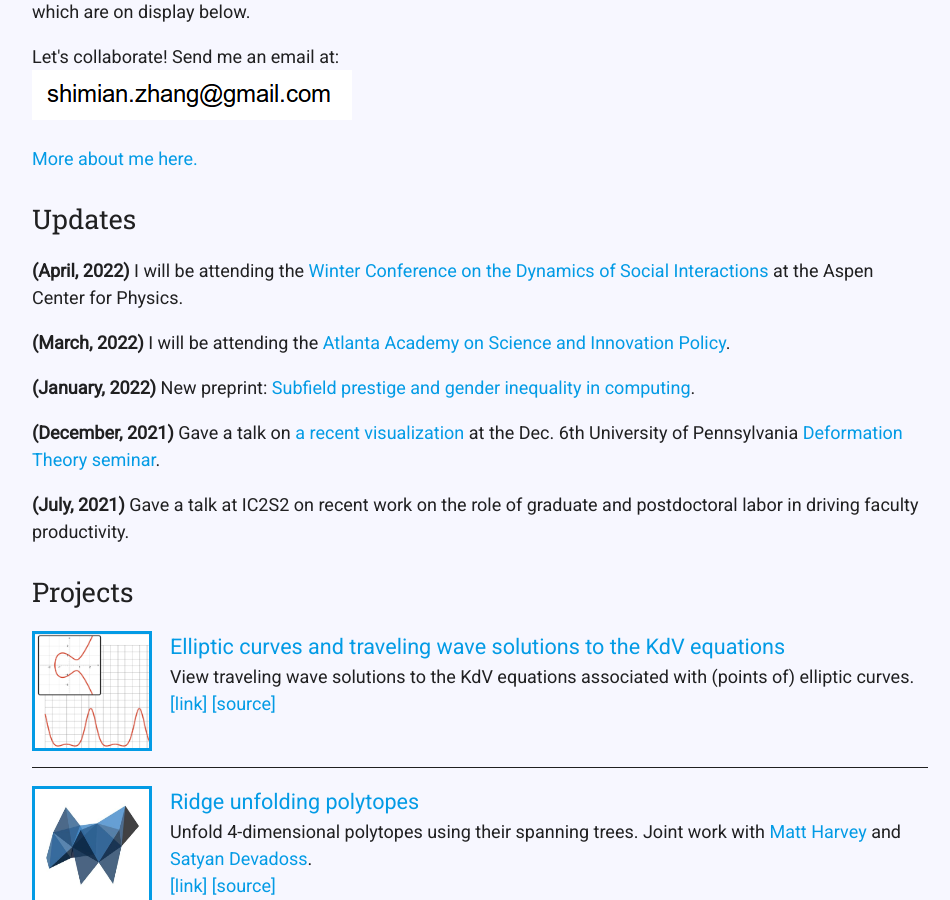
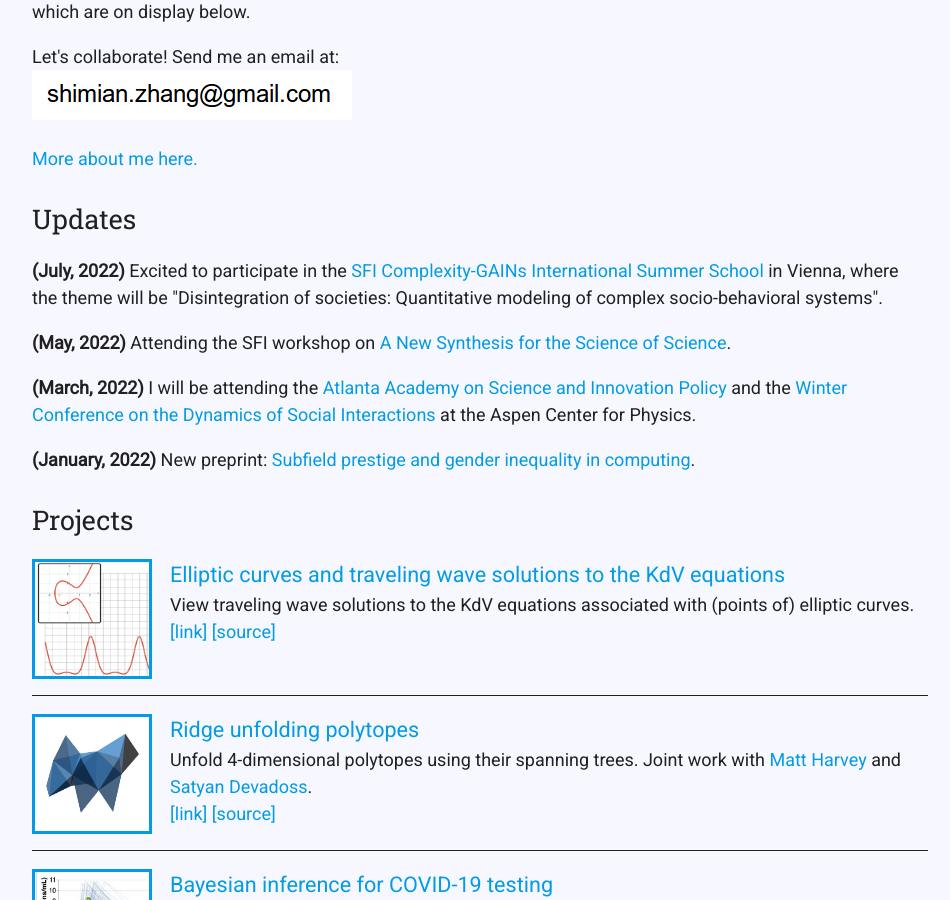
Before and after one commit to samzhang111/samzhang111.github.io, a Jekyll site: the page built from index.html, in a window 1280 px wide and 900 px high, scrolled down 645 px. Shown: the whole window, without its empty margins (160-1110 px from the left). Built offline with Jekyll 4.4.1, drawn with Linux system fonts in a browser that asks for light colours; nearby versions of some CDN libraries.

Commit message:
updates for 2022

```diff
--- a/index.html
+++ b/index.html
@@ -41,11 +41,10 @@ layout: default
 <div id='updates' class="vertical-section">
           <div class="sectitle">Updates</div>
           <ul>
-              <li> <b>(April, 2022)</b> I will be attending the <a href="https://shaevitzlab.princeton.edu/socialinteractions2022" target="_blank">Winter Conference on the Dynamics of Social Interactions</a> at the Aspen Center for Physics.</li>
-              <li> <b>(March, 2022)</b> I will be attending the <a href="https://spp.gatech.edu/node/178" target="_blank">Atlanta Academy on Science and Innovation Policy</a>.</li>
+              <li> <b>(July, 2022)</b> Excited to participate in the <a href="https://www.santafe.edu/engage/learn/programs/complexity-gains-international-summer-school" target="_blank">SFI Complexity-GAINs International Summer School</a> in Vienna, where the theme will be "Disintegration of societies: Quantitative modeling of complex socio-behavioral systems".</li>
+              <li> <b>(May, 2022)</b> Attending the SFI workshop on <a href="https://www.santafe.edu/events/new-synthesis-science-science" target="_blank">A New Synthesis for the Science of Science</a>.</li>
+              <li> <b>(March, 2022)</b> I will be attending the <a href="https://spp.gatech.edu/node/178" target="_blank">Atlanta Academy on Science and Innovation Policy</a> and the <a href="https://shaevitzlab.princeton.edu/socialinteractions2022" target="_blank">Winter Conference on the Dynamics of Social Interactions</a> at the Aspen Center for Physics.</li>
               <li> <b>(January, 2022)</b> New preprint: <a href="https://arxiv.org/abs/2201.00254" target="_blank">Subfield prestige and gender inequality in computing</a>.</li>
-              <li> <b>(December, 2021)</b> Gave a talk on <a href="/unfolding/index.html" target="_blank">a recent visualization</a> at the Dec. 6th University of Pennsylvania <a href="https://www.math.upenn.edu/events/seminars/deformation-theory-seminar" target="_blank">Deformation Theory seminar</a>.</li>
-              <li> <b>(July, 2021)</b> Gave a talk at IC2S2 on recent work on the role of graduate and postdoctoral labor in driving faculty productivity.</li>
               </li>
           </ul>
 </div>
```
